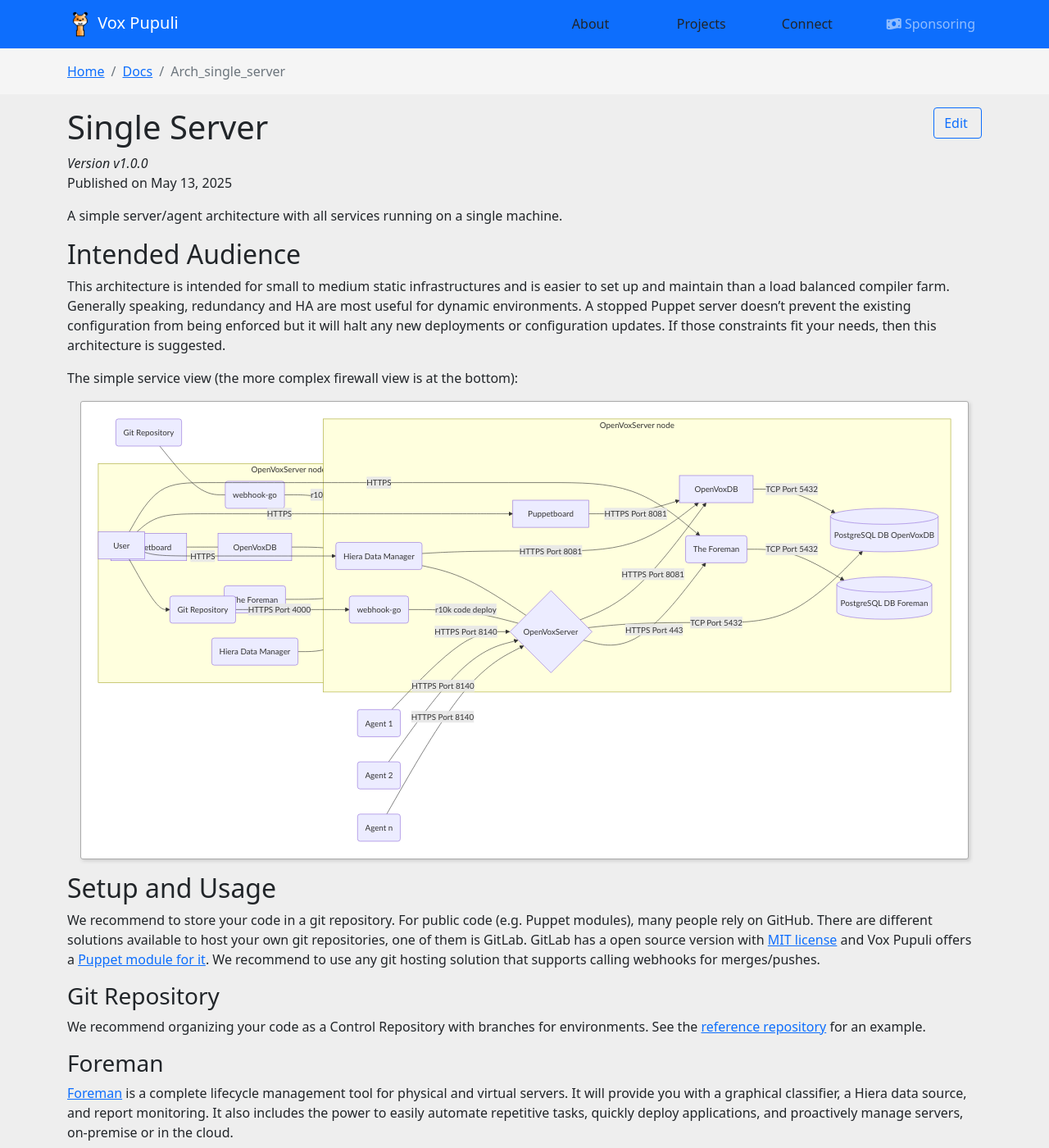
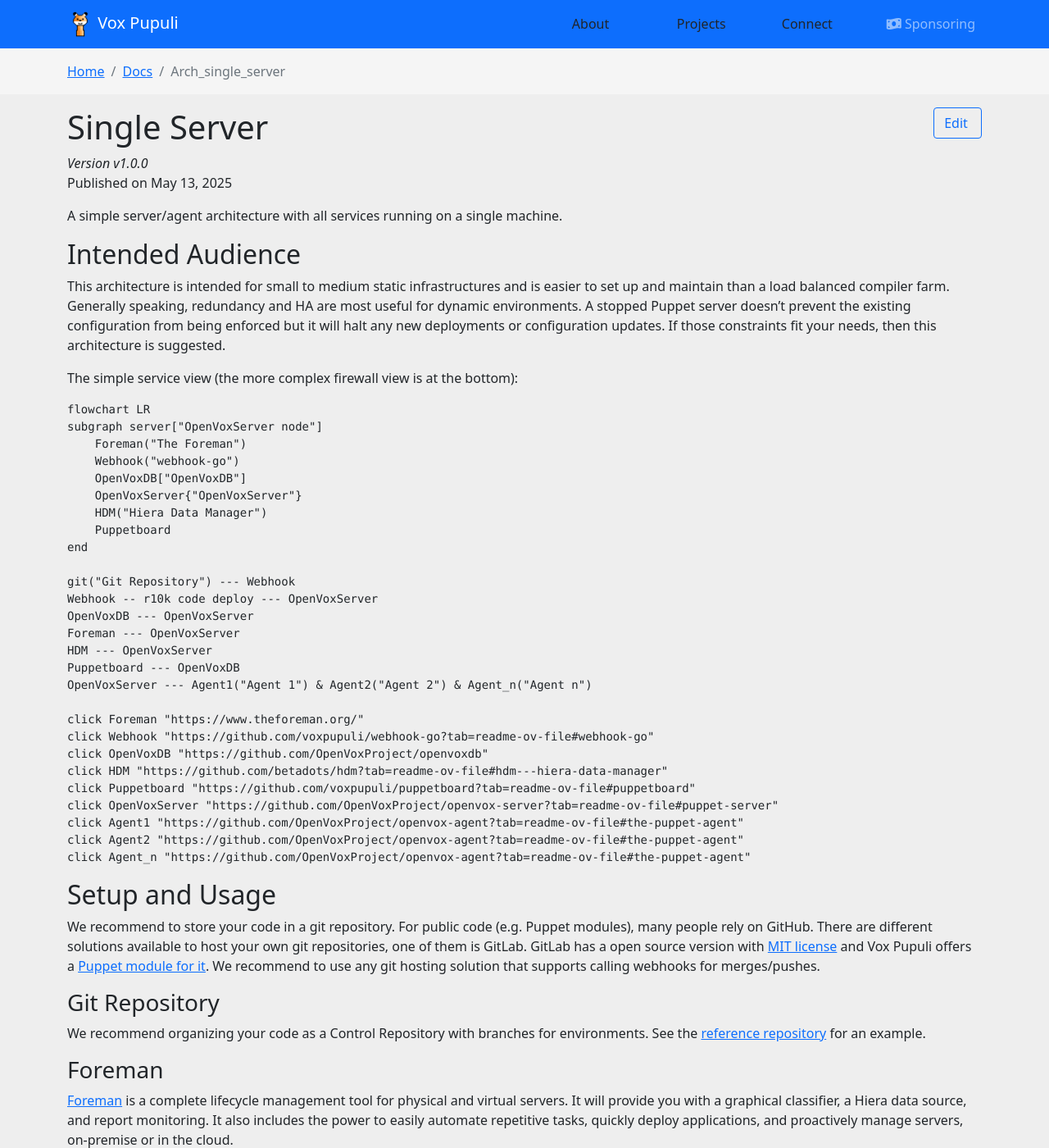
Before and after one commit to voxpupuli/voxpupuli.github.io, a Jekyll site: the page built from _docs/arch_single_server.md, in a window 1280 px wide and 1400 px high. Shown: the whole window at 82% size. Built offline with Jekyll 4.4.1, drawn with Linux system fonts in a browser that asks for light colours; nearby versions of some CDN libraries; some of the changed text lies outside the part shown.

Commit message:
change mermaid control from <div> to code block

````diff
--- a/_docs/arch_single_server.md
+++ b/_docs/arch_single_server.md
@@ -15,7 +15,7 @@
 
 The simple service view (the more complex firewall view is at the bottom):
 
-<div class="mermaid">
+```mermaid
 flowchart LR
 subgraph server["OpenVoxServer node"]
     Foreman("The Foreman")
@@ -43,7 +43,7 @@
 click Agent1 "https://github.com/OpenVoxProject/openvox-agent?tab=readme-ov-file#the-puppet-agent"
 click Agent2 "https://github.com/OpenVoxProject/openvox-agent?tab=readme-ov-file#the-puppet-agent"
 click Agent_n "https://github.com/OpenVoxProject/openvox-agent?tab=readme-ov-file#the-puppet-agent"
-</div>
+```
 
 ## Setup and Usage
 
@@ -130,7 +130,7 @@
 Below is a flowchart for the network traffic between all those services.
 It's currently work in progress.
 
-<div class="mermaid">
+```mermaid
 flowchart LR
  subgraph server["OpenVoxServer node"]
         Foreman("The Foreman")
@@ -167,4 +167,4 @@
     click Agent1 "https://github.com/OpenVoxProject/openvox-agent?tab=readme-ov-file#the-puppet-agent"
     click Agent2 "https://github.com/OpenVoxProject/openvox-agent?tab=readme-ov-file#the-puppet-agent"
     click Agent_n "https://github.com/OpenVoxProject/openvox-agent?tab=readme-ov-file#the-puppet-agent"
-</div>
+```
````
